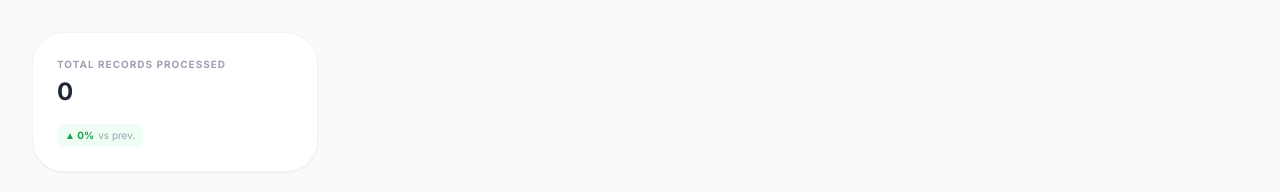
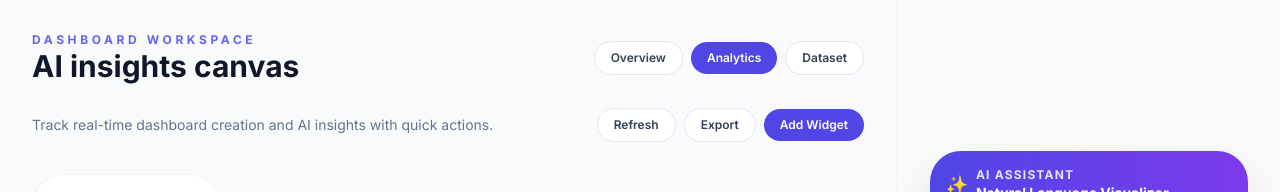
Before and after one commit to stemeleayabulela886-bit/data-analytics-app-., a React (Create React App) app in the folder ai-data-saas/frontend/: page / in a window 1280 px wide. Shown: the top 192 px of the page. Built offline with nearby package versions, Linux system fonts and the light colour scheme; no server answers.

Commit message:
fix: restore original dashboard layout with tabs and action buttons

```diff
--- a/ai-data-saas/frontend/src/components/Dashboard.js
+++ b/ai-data-saas/frontend/src/components/Dashboard.js
@@ -58,18 +58,39 @@ function Dashboard() {
   };
 
   return (
-    <div className="flex min-h-screen flex-col bg-[#F8FAFC]">
+    <div className="flex h-screen bg-[#F8FAFC]">
       <div className="flex-1 flex flex-col overflow-hidden">
         <main className="flex-1 p-8 overflow-y-auto">
           <div className="max-w-[1440px] mx-auto">
-            {/* AI Automated KPI Cards */}
+            <div className="flex flex-col gap-6 mb-8">
+              <div className="flex flex-col lg:flex-row lg:items-center lg:justify-between gap-4">
+                <div>
+                  <p className="text-xs uppercase tracking-[0.3em] text-indigo-500 font-bold">Dashboard workspace</p>
+                  <h2 className="text-3xl font-black text-slate-900">AI insights canvas</h2>
+                </div>
+                <div className="flex items-center gap-2 flex-wrap">
+                  <button className="px-4 py-2 rounded-full bg-white border border-slate-200 text-slate-700 text-xs font-semibold hover:bg-slate-50">Overview</button>
+                  <button className="px-4 py-2 rounded-full bg-indigo-600 text-white text-xs font-semibold hover:bg-indigo-700">Analytics</button>
+                  <button className="px-4 py-2 rounded-full bg-white border border-slate-200 text-slate-700 text-xs font-semibold hover:bg-slate-50">Dataset</button>
+                </div>
+              </div>
+
+              <div className="flex flex-col md:flex-row md:items-center md:justify-between gap-3">
+                <p className="text-sm text-slate-500">Track real-time dashboard creation and AI insights with quick actions.</p>
+                <div className="flex items-center gap-2 flex-wrap">
+                  <button className="px-4 py-2 rounded-full bg-white border border-slate-200 text-slate-700 text-xs font-semibold hover:bg-slate-50">Refresh</button>
+                  <button className="px-4 py-2 rounded-full bg-white border border-slate-200 text-slate-700 text-xs font-semibold hover:bg-slate-50">Export</button>
+                  <button className="px-4 py-2 rounded-full bg-indigo-600 text-white text-xs font-semibold hover:bg-indigo-700">Add Widget</button>
+                </div>
+              </div>
+            </div>
+
             <div className="grid grid-cols-1 md:grid-cols-4 gap-6 mb-8">
               {kpis.map(kpi => (
                 <KPICard key={kpi.id} title={kpi.title} value={kpi.value} trend={kpi.trend} isPositive={kpi.isPositive} />
               ))}
             </div>
 
-            {/* Core Visualizations Panel Grid */}
             <div className="grid grid-cols-12 gap-6">
               {visuals.length === 0 ? (
                 <div className="col-span-12 h-96 border-2 border-dashed border-gray-200 rounded-[2.5rem] flex flex-col items-center justify-center bg-white/60 backdrop-blur-md">
@@ -122,10 +143,8 @@ function Dashboard() {
         </main>
       </div>
 
-      <div className="bg-gray-50 border-t border-gray-100 p-6">
-        <div className="max-w-[1440px] mx-auto">
-          <AIChatbox onGenerateDashboard={handleAIVisualGeneration} />
-        </div>
+      <div className="w-96 p-6 flex items-center justify-center bg-gray-50 border-l border-gray-100">
+        <AIChatbox onGenerateDashboard={handleAIVisualGeneration} />
       </div>
     </div>
   );
```
